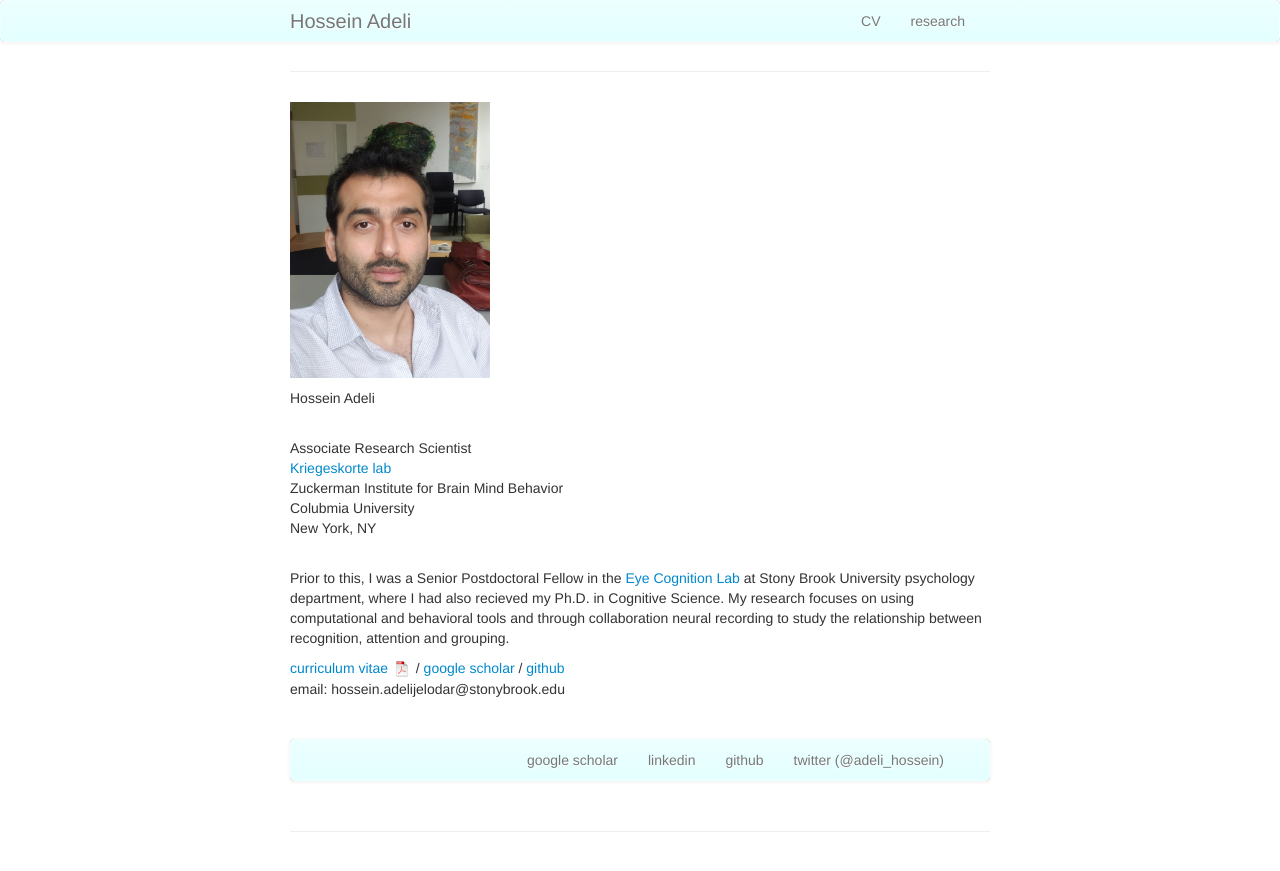
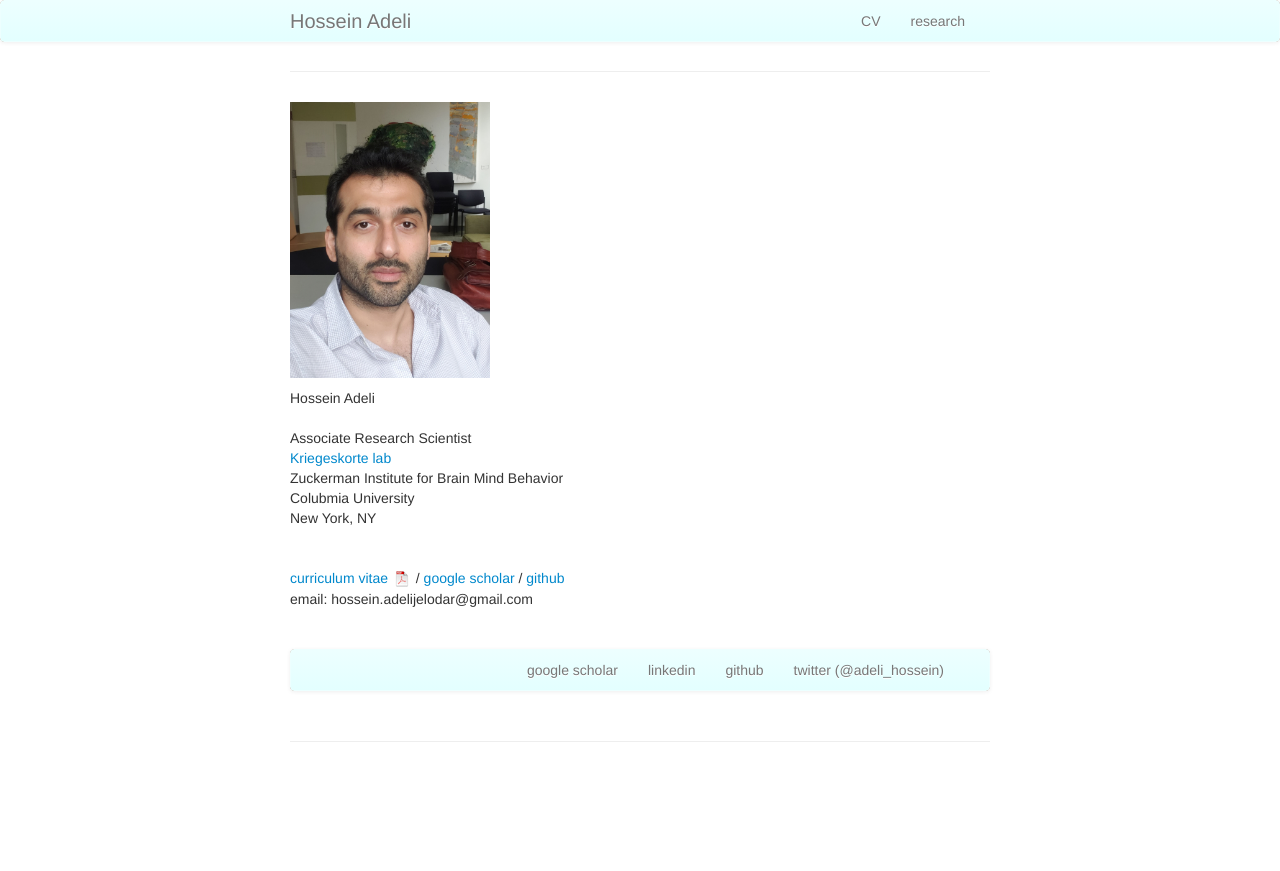
Before and after one commit to Hosseinadeli/hosseinadeli.github.io, a Jekyll site: the page built from index.md, in a window 1280 px wide. Shown: the top 871 px of the page. Built offline with Jekyll 4.4.1, drawn with Linux system fonts in a browser that asks for light colours; our own code applies the rules of GitHub Pages for plain Markdown files.

Commit message:
Update index.md

```diff
--- a/index.md
+++ b/index.md
@@ -8,7 +8,6 @@ keywords: vision, attention, eye-movements, computational modeling
 <img src="{{ BASE_PATH }}/assets/portrait.jpg"  width = 200>
 
 Hossein Adeli <br/><br/>
-
 Associate Research Scientist <br/>
 [Kriegeskorte lab](https://kriegeskortelab.zuckermaninstitute.columbia.edu/)  <br/>
 Zuckerman Institute for Brain Mind Behavior <br/>
@@ -16,12 +15,12 @@ Colubmia University <br/>
 New York, NY <br/>
 
 <br/>
-Prior to this, I was a Senior Postdoctoral Fellow in the [Eye Cognition Lab](https://you.stonybrook.edu/zelinsky/who-we-are/) at Stony Brook University psychology department, where I had also recieved my Ph.D. in Cognitive Science.  My research focuses on using computational and behavioral tools and through collaboration neural recording  to study the relationship between recognition, attention and grouping.
+<!-- Previously, I was a Senior Postdoctoral Fellow in the [Eye Cognition Lab](https://you.stonybrook.edu/zelinsky/who-we-are/) at Stony Brook University psychology department, where I had also recieved my Ph.D. in Cognitive Science.  My research focuses on using computational and behavioral tools and through collaboration neural recording  to study the relationship between recognition, attention and grouping.  -->
 
 [curriculum vitae ![CV as pdf]({{ BASE_PATH }}/pages/icons16/pdf-icon.png)]({{ BASE_PATH }}/assets/CV_Hossein_Adeli_website.pdf) /
 [google scholar](https://scholar.google.com/citations?hl=en&user=EdIFZpQAAAAJ) /
 [github](https://github.com/Hosseinadeli) <br/>
-email: hossein.adelijelodar@stonybrook.edu<br/>
+email: hossein.adelijelodar@gmail.com<br/>
 
 &nbsp;
 
```
